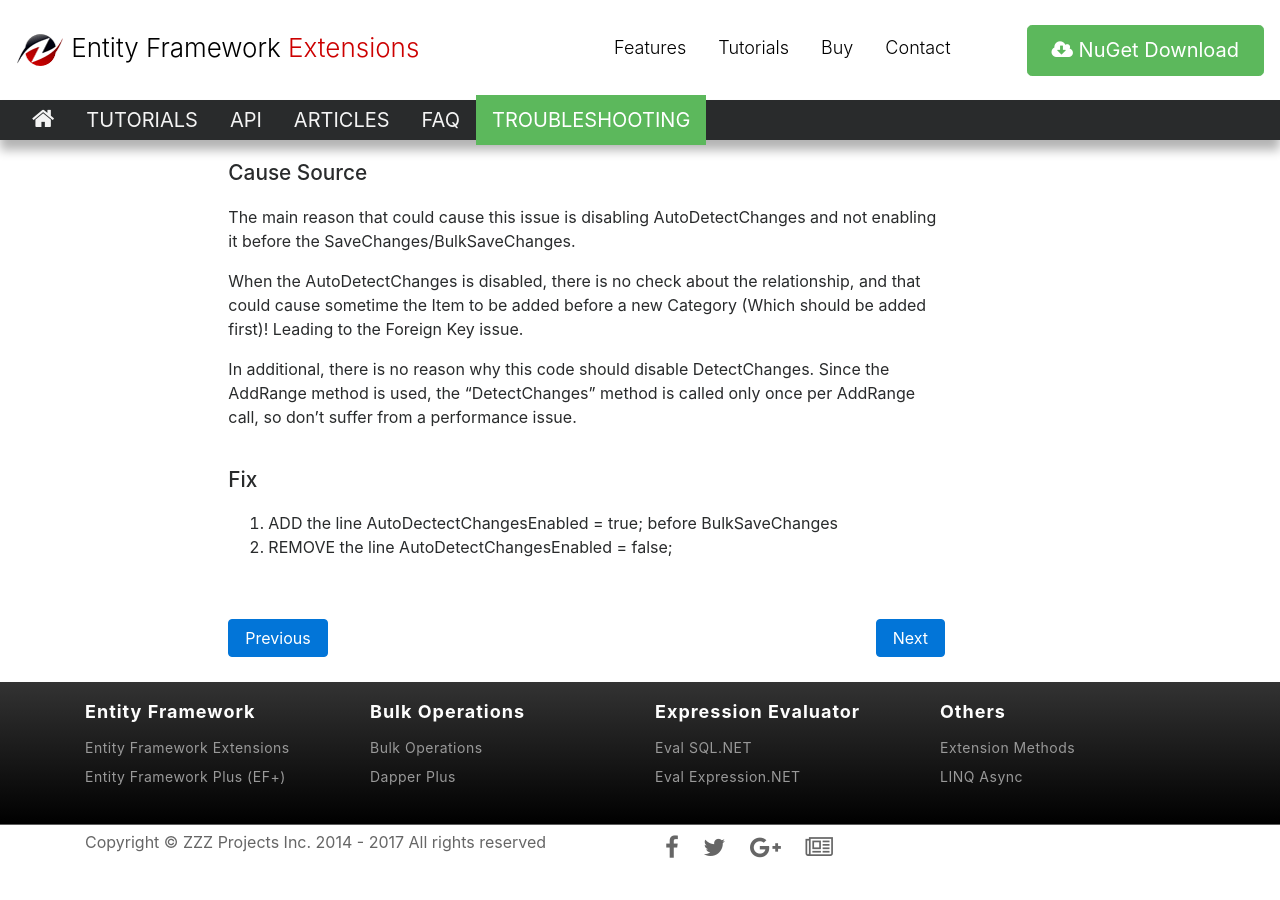
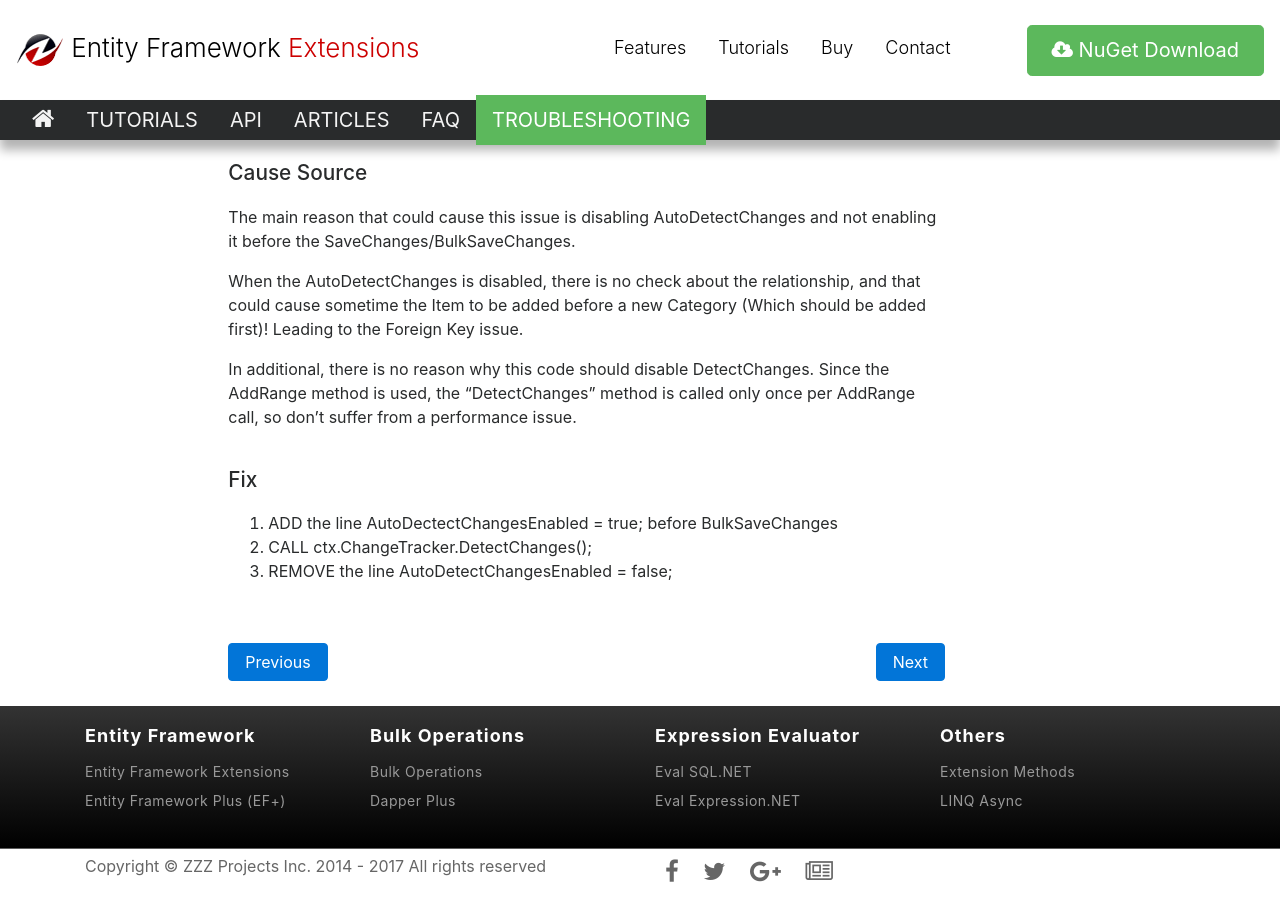
Before and after one commit to zzzprojects/EntityFramework-Extensions, a Jekyll site: the page built from docs/pages/troubleshooting/foreign-key-constraint-autodetectchanges-disabled.md, in a window 1280 px wide and 900 px high, scrolled down 1052 px. Built offline with Jekyll 4.4.1, drawn with Linux system fonts in a browser that asks for light colours; nearby versions of some CDN libraries; before the commit the page ends 1928 px from its top, so only the background shows below that.

Commit message:
Update foreign-key-constraint-autodetectchanges-disabled.md

```diff
--- a/docs/pages/troubleshooting/foreign-key-constraint-autodetectchanges-disabled.md
+++ b/docs/pages/troubleshooting/foreign-key-constraint-autodetectchanges-disabled.md
@@ -39,5 +39,6 @@ In additional, there is no reason why this code should disable DetectChanges. Si
 
 ### Fix
 
-1.	ADD the line AutoDectectChangesEnabled = true; before BulkSaveChanges
-2.	REMOVE the line AutoDetectChangesEnabled = false;
+1. ADD the line AutoDectectChangesEnabled = true; before BulkSaveChanges
+2. CALL ctx.ChangeTracker.DetectChanges();
+3. REMOVE the line AutoDetectChangesEnabled = false;
```
